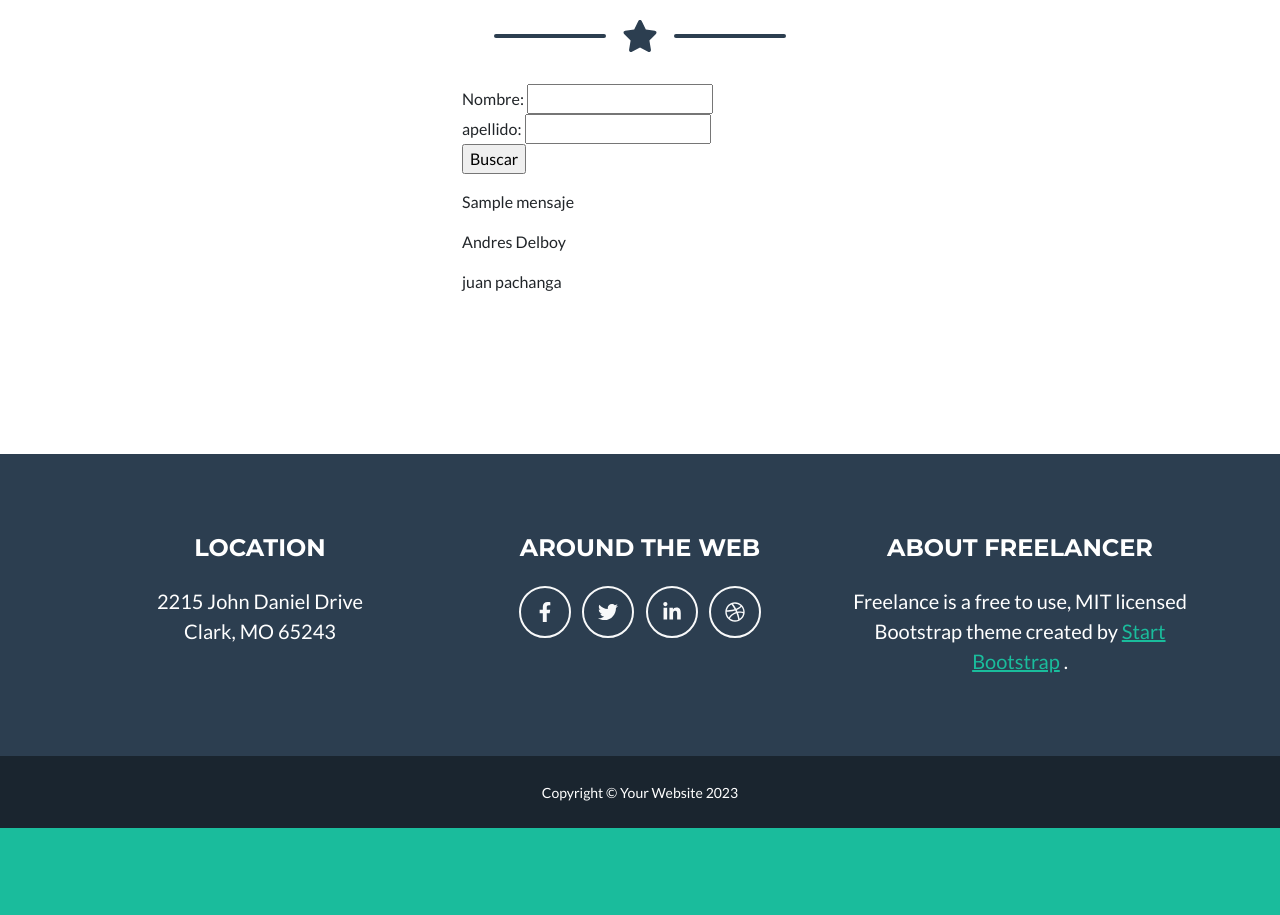
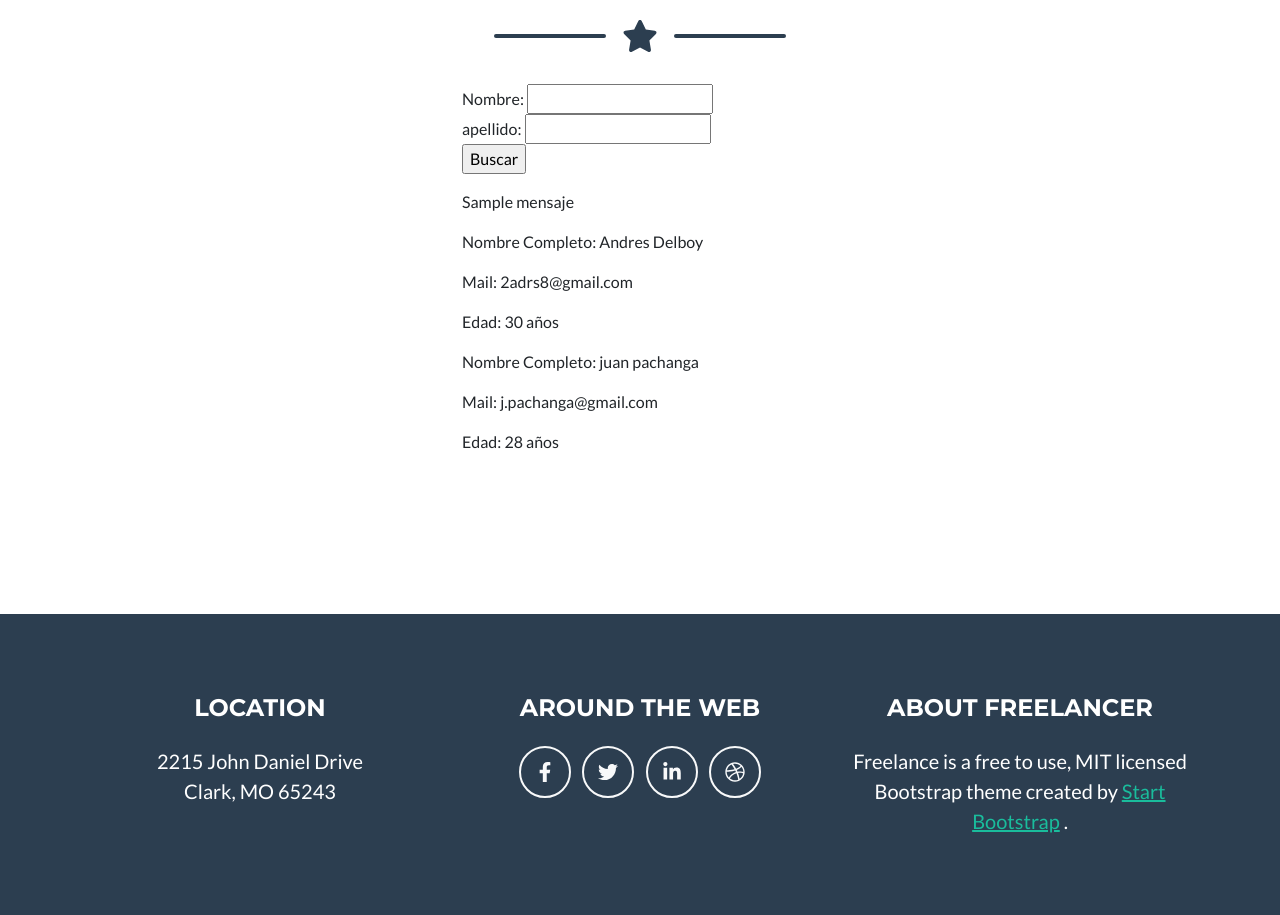
Before and after one commit to xerxef/Tercera-pre-entrega-Delboy, a Django app: template AppCoder/templates/ver_estudiantes.html in a window 1280 px wide. Shown: the part 927-1842 px from the top of the page. Before the commit the page ends 1755 px from the top, so only its background shows below. Run offline with Django 5.2, Linux system fonts and the light colour scheme; data comes from the database, SQL or seed files in the repository; tables that the repository leaves empty hold one stand-in row (values such as "Sample post"); the template is opened without the code that fills it: values that come from a table or form of the project are taken from there, most other values are stand-ins (such as "Sample title", 1, 10 or a date in 2020); some libraries are stand-ins or nearby versions.

Commit message:
Update ver_estudiantes.html
Actualización de la vista de consulta de estudiante para mostrar datos completos.

```diff
--- a/AppCoder/templates/ver_estudiantes.html
+++ b/AppCoder/templates/ver_estudiantes.html
@@ -18,7 +18,9 @@
     <p>{{mensaje}}</p>
 
     {% for estudiante in resultados %}
-        <p>{{estudiante.nombre}} {{estudiante.apellido}}</p>
+        <p>Nombre Completo: {{estudiante.nombre}} {{estudiante.apellido}}</p>
+        <p>Mail: {{estudiante.email}}</p>
+        <p>Edad: {{estudiante.edad}} años</p>
     {% endfor %}
 </div>
 {% endblock %}
```
